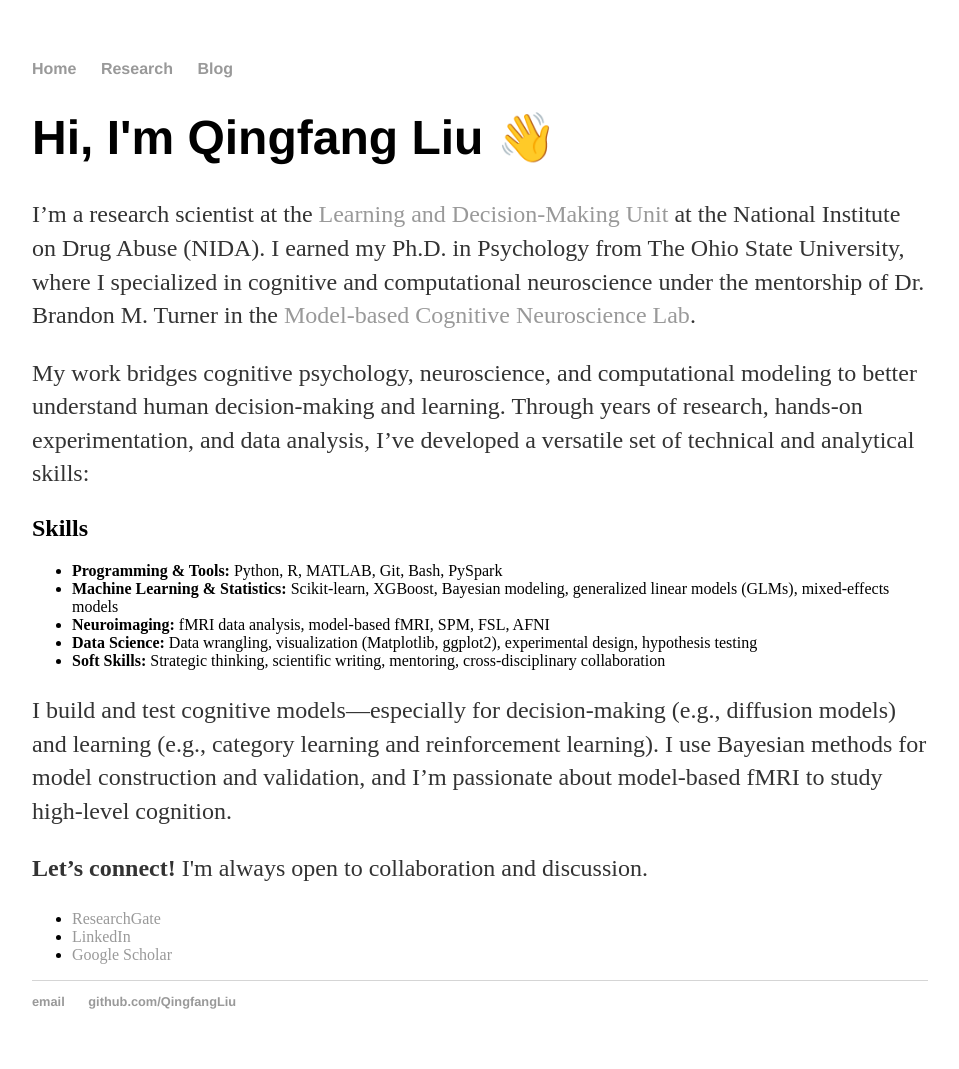
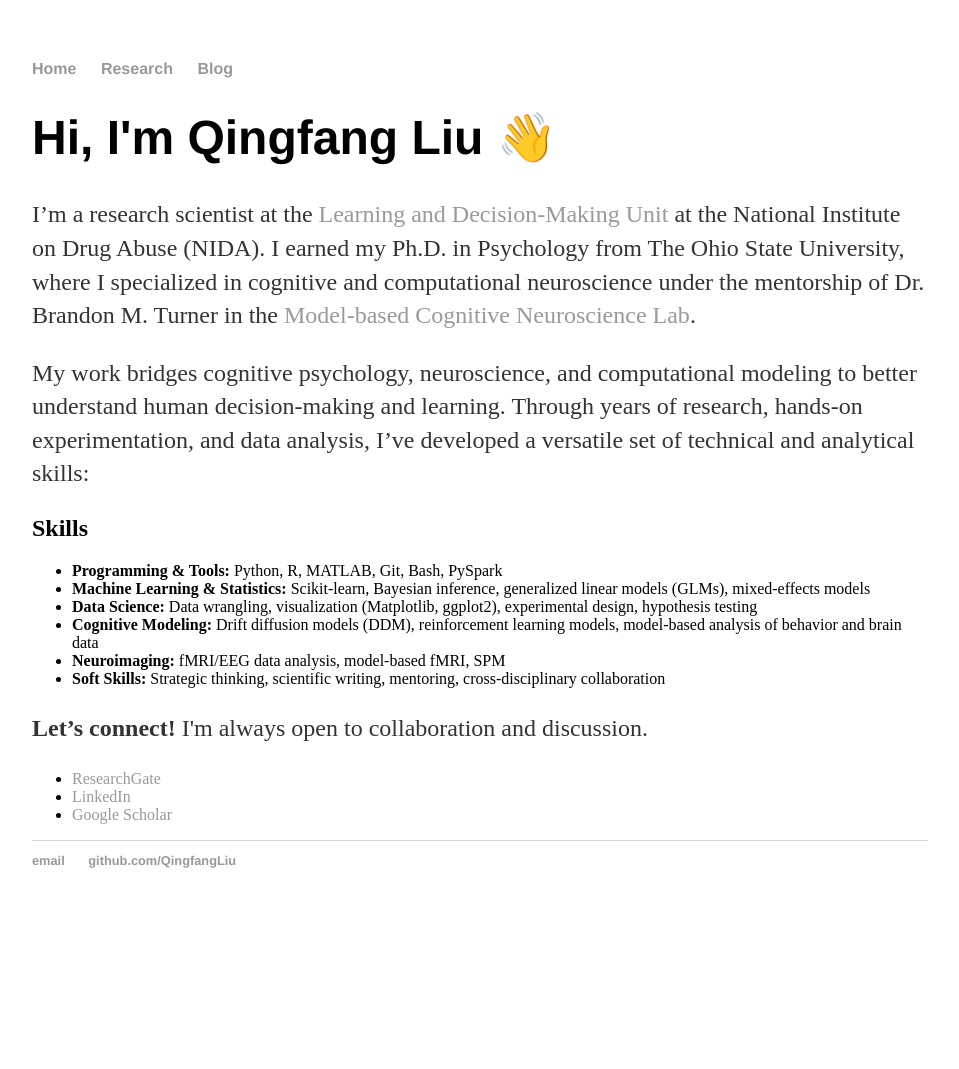
Before and after one commit to QingfangLiu/qingfangliu.github.io, a Jekyll site: the page built from index.html, in a window 1280 px wide. Shown: the whole page, without its empty margins (160-1119 px from the left). Built offline with Jekyll 4.4.1, drawn with Linux system fonts in a browser that asks for light colours; after the commit the page ends 928 px from its top, so only the background shows below that.

Commit message:
update self intro

```diff
--- a/index.html
+++ b/index.html
@@ -21,18 +21,13 @@ My work bridges cognitive psychology, neuroscience, and computational modeling t
 <h2>Skills</h2>
 <ul>
   <li><strong>Programming & Tools:</strong> Python, R, MATLAB, Git, Bash, PySpark</li>
-  <li><strong>Machine Learning & Statistics:</strong> Scikit-learn, XGBoost, Bayesian modeling, generalized linear models (GLMs), mixed-effects models</li>
-  <li><strong>Neuroimaging:</strong> fMRI data analysis, model-based fMRI, SPM, FSL, AFNI</li>
+  <li><strong>Machine Learning & Statistics:</strong> Scikit-learn, Bayesian inference, generalized linear models (GLMs), mixed-effects models</li>
   <li><strong>Data Science:</strong> Data wrangling, visualization (Matplotlib, ggplot2), experimental design, hypothesis testing</li>
+  <li><strong>Cognitive Modeling:</strong> Drift diffusion models (DDM), reinforcement learning models, model-based analysis of behavior and brain data</li>
+  <li><strong>Neuroimaging:</strong> fMRI/EEG data analysis, model-based fMRI, SPM</li>
   <li><strong>Soft Skills:</strong> Strategic thinking, scientific writing, mentoring, cross-disciplinary collaboration</li>
 </ul>
 
-
-  <p>
-    I build and test cognitive models—especially for decision-making (e.g., diffusion models) and learning
-    (e.g., category learning and reinforcement learning). I use Bayesian methods for model construction and
-    validation, and I’m passionate about model-based fMRI to study high-level cognition.
-  </p>
 
   <p><strong>Let’s connect!</strong> I'm always open to collaboration and discussion.</p>
 
```
